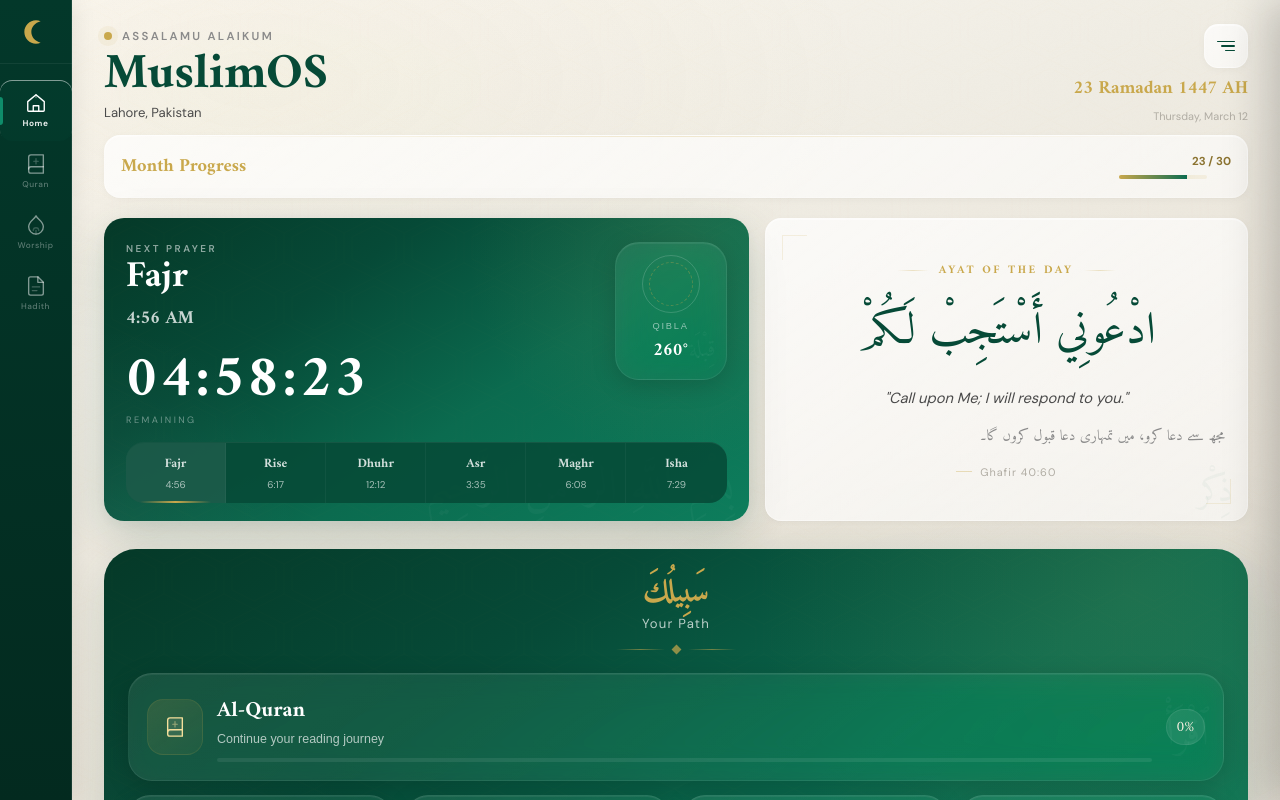
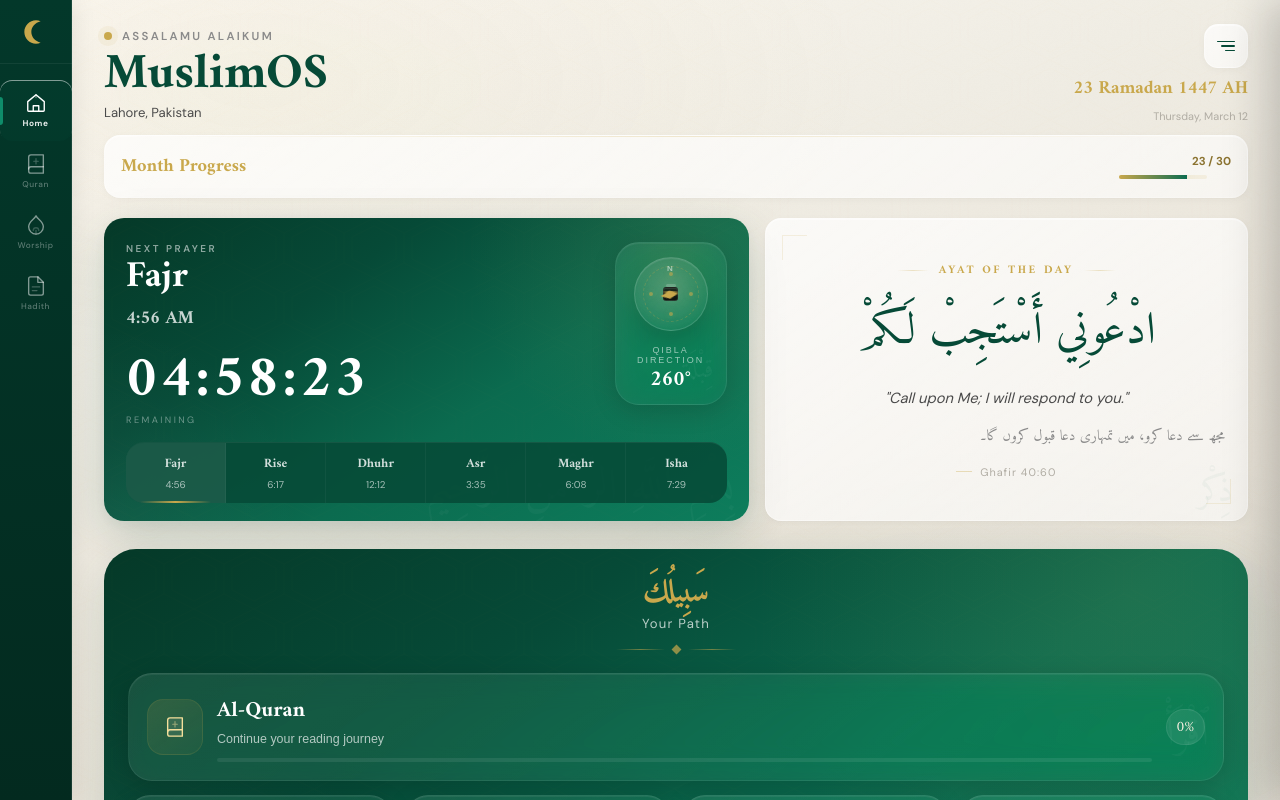
Before and after one commit to themuneebbilal/muslimos, a React (Vite) app: page / in a window 1280 px wide. Shown: the top 800 px of the page. Built offline with nearby package versions, Linux system fonts and the light colour scheme; no server answers.

Commit message:
fix: polish qibla hero and player ayah navigation

```diff
--- a/src/App.jsx
+++ b/src/App.jsx
@@ -227,7 +227,7 @@ export default function App() {
 
   function handleNextSurah() {
     if (audioState.playbackMode === 'ayah') {
-      window.dispatchEvent(new CustomEvent('mos:quran-next-ayah'));
+      window.__mosQuranReaderControls?.nextAyah?.();
       return;
     }
     if (audioState.currentSurah < 114) {
@@ -238,7 +238,7 @@ export default function App() {
 
   function handlePrevSurah() {
     if (audioState.playbackMode === 'ayah') {
-      window.dispatchEvent(new CustomEvent('mos:quran-prev-ayah'));
+      window.__mosQuranReaderControls?.prevAyah?.();
       return;
     }
     if (audioState.currentSurah > 1) {
--- a/src/components/HomePage.jsx
+++ b/src/components/HomePage.jsx
@@ -73,6 +73,16 @@ function HomeQiblaNeedle({ angle }) {
       <svg viewBox="0 0 24 24" aria-hidden="true">
         <path d="M12 3 16 12 12 21 8 12 12 3z" fill="currentColor" stroke="none" />
       </svg>
+    </div>
+  );
+}
+
+function HomeKaabaMark() {
+  return (
+    <div className="homev2-kaaba-mark" aria-hidden="true">
+      <span className="homev2-kaaba-top" />
+      <span className="homev2-kaaba-body" />
+      <span className="homev2-kaaba-band" />
     </div>
   );
 }
@@ -231,9 +241,15 @@ export default function HomePage({ location, calcMethodIdx, onNavigate, onOpenDr
               onClick={() => onNavigate('qibla')}
             >
               <div className="homev2-qibla-ring">
+                <span className="homev2-qibla-north">N</span>
+                <span className="homev2-qibla-dot homev2-qibla-dot-top" />
+                <span className="homev2-qibla-dot homev2-qibla-dot-right" />
+                <span className="homev2-qibla-dot homev2-qibla-dot-bottom" />
+                <span className="homev2-qibla-dot homev2-qibla-dot-left" />
+                <HomeKaabaMark />
                 <HomeQiblaNeedle angle={qiblaAngle} />
               </div>
-              <div className="homev2-qibla-label">Qibla</div>
+              <div className="homev2-qibla-label">Qibla Direction</div>
               <div className="homev2-qibla-degree">{qiblaAngle}°</div>
             </button>
           </div>
--- a/src/components/QuranReader.jsx
+++ b/src/components/QuranReader.jsx
@@ -73,6 +73,8 @@ export default function QuranReader({ onPlaySurah, reciter = 'ar.alafasy', recit
   const [playbackSpeed, setPlaybackSpeed] = useState(1);
   const isSeqRef = useRef(false);
   const seqIdxRef = useRef(-1);
+  const prevAyahHandlerRef = useRef(() => {});
+  const nextAyahHandlerRef = useRef(() => {});
 
   const [autoScrollOn, setAutoScrollOn] = useState(false);
   const rafRef = useRef(null);
@@ -920,22 +922,21 @@ export default function QuranReader({ onPlaySurah, reciter = 'ar.alafasy', recit
   }
 
   useEffect(() => {
-    function handleExternalPrevAyah() {
-      playPrevAyah();
-    }
-
-    function handleExternalNextAyah() {
-      playNextAyah();
-    }
-
-    window.addEventListener('mos:quran-prev-ayah', handleExternalPrevAyah);
-    window.addEventListener('mos:quran-next-ayah', handleExternalNextAyah);
-
+    prevAyahHandlerRef.current = playPrevAyah;
+    nextAyahHandlerRef.current = playNextAyah;
+  }, [seqIndex, activeSurah, verses.length, audioState.playbackMode]);
+
+  useEffect(() => {
+    window.__mosQuranReaderControls = {
+      prevAyah: () => prevAyahHandlerRef.current?.(),
+      nextAyah: () => nextAyahHandlerRef.current?.(),
+    };
     return () => {
-      window.removeEventListener('mos:quran-prev-ayah', handleExternalPrevAyah);
-      window.removeEventListener('mos:quran-next-ayah', handleExternalNextAyah);
+      if (window.__mosQuranReaderControls) {
+        delete window.__mosQuranReaderControls;
+      }
     };
-  }, [seqIndex, activeSurah, verses.length, audioState.playbackMode]);
+  }, []);
 
   async function copyText(text) {
     try { await navigator.clipboard.writeText(text); } catch {}
--- a/src/styles/home-promoted.css
+++ b/src/styles/home-promoted.css
@@ -321,61 +321,152 @@
 .homev2-qibla-mini {
   position: relative;
   border-radius: 24px;
-  padding: 12px 10px;
+  padding: 14px 12px 12px;
   text-align: center;
-  min-height: 112px;
+  min-height: 126px;
   color: white;
   cursor: pointer;
+  display: grid;
+  justify-items: center;
+  align-content: start;
+  gap: 4px;
+  overflow: hidden;
 }
 
 .homev2-qibla-mini::after {
   content: 'قِبْلَة';
   position: absolute;
-  right: 10px;
-  bottom: 8px;
+  right: 12px;
+  bottom: 10px;
   font-family: 'Amiri', serif;
-  color: rgba(255,255,255,0.04);
-  font-size: 1.5rem;
+  color: rgba(255,255,255,0.045);
+  font-size: 1.7rem;
+}
+
+.homev2-qibla-mini::before {
+  content: '';
+  position: absolute;
+  inset: 0;
+  background: radial-gradient(circle at 50% 22%, rgba(201,168,76,0.12), transparent 42%);
+  pointer-events: none;
 }
 
 .homev2-qibla-ring {
-  width: 58px;
-  height: 58px;
+  width: 74px;
+  height: 74px;
   border-radius: 50%;
-  margin: 0 auto 8px;
-  border: 1px solid rgba(255,255,255,0.16);
+  margin: 0 auto 10px;
+  border: 1px solid rgba(255,255,255,0.14);
   position: relative;
   display: grid;
   place-items: center;
+  background:
+    radial-gradient(circle at 50% 45%, rgba(255,255,255,0.12), rgba(255,255,255,0.03) 58%, transparent 76%),
+    linear-gradient(145deg, rgba(255,255,255,0.08), rgba(255,255,255,0.02));
+  box-shadow: inset 0 1px 0 rgba(255,255,255,0.08), 0 12px 24px rgba(0,0,0,0.14);
 }
 
 .homev2-qibla-ring::before {
   content: '';
   position: absolute;
-  inset: 6px;
+  inset: 8px;
   border-radius: 50%;
-  border: 1px dashed rgba(201,168,76,0.35);
+  border: 1px dashed rgba(201,168,76,0.28);
+}
+
+.homev2-qibla-north {
+  position: absolute;
+  top: 6px;
+  left: 50%;
+  transform: translateX(-50%);
+  font-size: 0.5rem;
+  letter-spacing: 0.18em;
+  color: rgba(255,255,255,0.54);
+  font-weight: 700;
+}
+
+.homev2-qibla-dot {
+  position: absolute;
+  width: 4px;
+  height: 4px;
+  border-radius: 999px;
+  background: rgba(201,168,76,0.6);
+  box-shadow: 0 0 6px rgba(201,168,76,0.25);
+}
+
+.homev2-qibla-dot-top { top: 14px; left: 50%; transform: translateX(-50%); }
+.homev2-qibla-dot-right { top: 50%; right: 14px; transform: translateY(-50%); }
+.homev2-qibla-dot-bottom { bottom: 14px; left: 50%; transform: translateX(-50%); }
+.homev2-qibla-dot-left { top: 50%; left: 14px; transform: translateY(-50%); }
+
+.homev2-kaaba-mark {
+  position: absolute;
+  width: 20px;
+  height: 22px;
+  display: grid;
+  place-items: center;
+  z-index: 1;
+}
+
+.homev2-kaaba-top,
+.homev2-kaaba-body,
+.homev2-kaaba-band {
+  position: absolute;
+  display: block;
+}
+
+.homev2-kaaba-top {
+  top: 1px;
+  width: 10px;
+  height: 3px;
+  border-radius: 2px;
+  background: rgba(255,255,255,0.18);
+}
+
+.homev2-kaaba-body {
+  top: 4px;
+  width: 15px;
+  height: 14px;
+  border-radius: 3px;
+  background: linear-gradient(180deg, rgba(10,10,10,0.78), rgba(5,5,5,0.94));
+  border: 1px solid rgba(255,255,255,0.08);
+  box-shadow: inset 0 1px 0 rgba(255,255,255,0.08);
+}
+
+.homev2-kaaba-band {
+  top: 8px;
+  width: 15px;
+  height: 2px;
+  background: linear-gradient(90deg, rgba(201,168,76,0.2), rgba(201,168,76,0.85), rgba(201,168,76,0.2));
+  border-radius: 999px;
 }
 
 .homev2-qibla-needle {
   position: relative;
-  z-index: 1;
+  z-index: 2;
   color: var(--gold-400);
   transform-origin: center;
+  filter: drop-shadow(0 2px 8px rgba(201,168,76,0.22));
+}
+
+.homev2-qibla-needle svg {
+  width: 24px;
+  height: 24px;
 }
 
 .homev2-qibla-label {
-  font-size: 0.58rem;
+  font-size: 0.56rem;
   text-transform: uppercase;
-  letter-spacing: 1.8px;
-  opacity: 0.55;
+  letter-spacing: 2px;
+  opacity: 0.58;
 }
 
 .homev2-qibla-degree {
-  margin-top: 3px;
+  margin-top: 1px;
   font-family: 'Amiri', serif;
-  font-size: var(--text-lg);
+  font-size: 1.35rem;
   font-weight: 700;
+  line-height: 1;
 }
 
 .homev2-prayer-strip {
```
Also changed, not shown: 1 other file (tests, documents, lock files or other folders).
